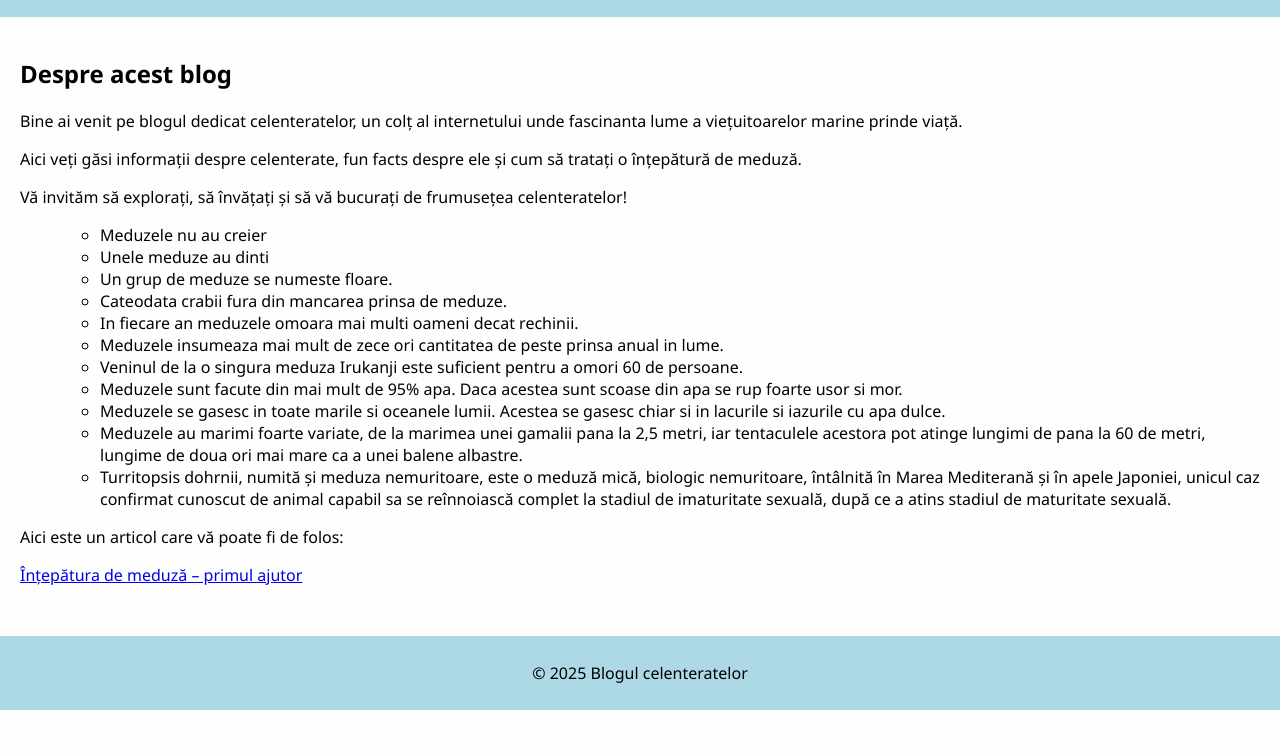
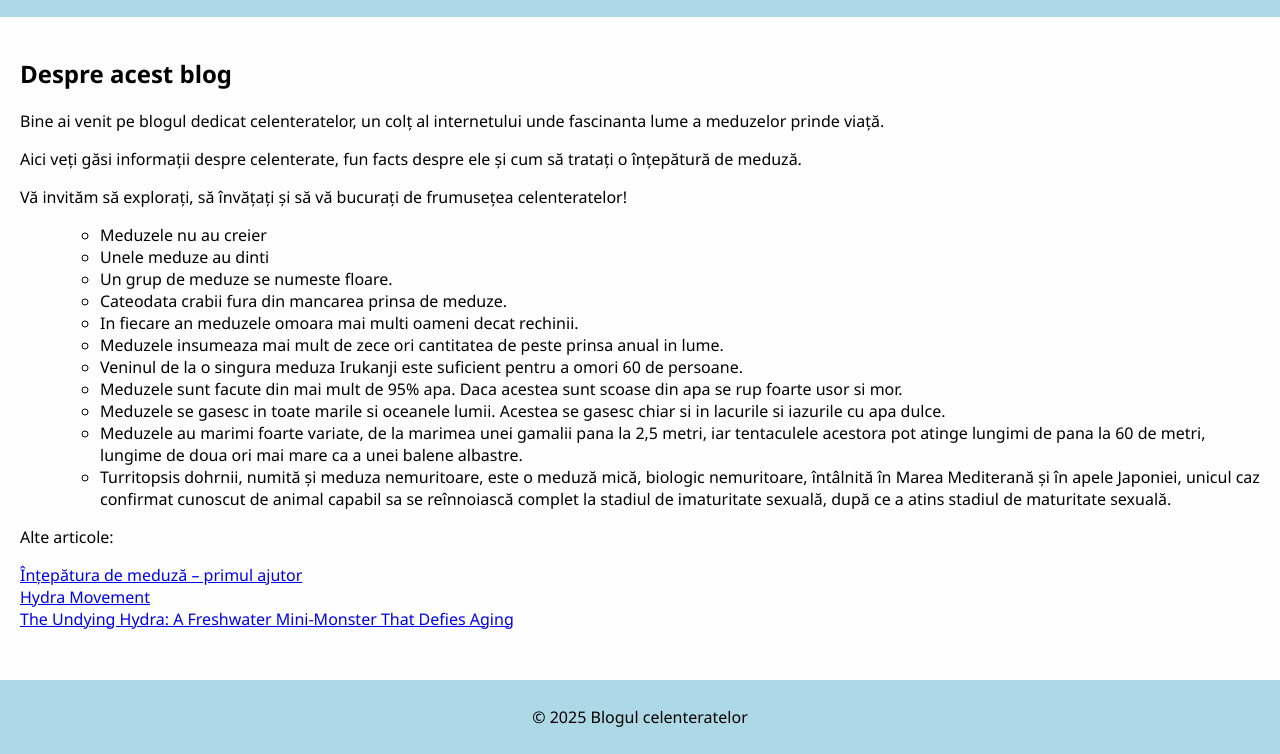
Before and after one commit to FlorenaPopa/Celenterate, a plain HTML site: page about.html in a window 1280 px wide. Shown: the part 154-908 px from the top of the page. Before the commit the page ends 864 px from the top, so only its background shows below. Drawn offline with Linux system fonts and the light colour scheme.

Commit message:
Add files via upload

```diff
--- a/about.html
+++ b/about.html
@@ -112,7 +112,7 @@ body {
   <main>
     <section class="about-section">
       <h2>Despre acest blog</h2>
-      <p>Bine ai venit pe blogul dedicat celenteratelor, un colț al internetului unde fascinanta lume a viețuitoarelor marine prinde viață.</p>
+      <p>Bine ai venit pe blogul dedicat celenteratelor, un colț al internetului unde fascinanta lume a meduzelor prinde viață.</p>
       <p>Aici veți găsi informații despre celenterate, fun facts despre ele și cum să tratați o înțepătură de meduză.</p>
       <p>Vă invităm să explorați, să învățați și să vă bucurați de frumusețea celenteratelor!</p>
       <ol>
@@ -130,8 +130,10 @@ body {
   <li>Turritopsis dohrnii, numită și meduza nemuritoare, este o meduză mică, biologic nemuritoare, întâlnită în Marea Mediterană și în apele Japoniei, unicul caz confirmat cunoscut de animal capabil sa se reînnoiască complet la stadiul de imaturitate sexuală, după ce a atins stadiul de maturitate sexuală.</li>
 </ul>
 </ol>
-<p>Aici este un articol care vă poate fi de folos:</p>
-<a href="meduza1.pdf" target="_blank">Înțepătura de meduză – primul ajutor</a>
+<p>Alte articole:</p>
+<a href="meduza1.pdf" target="_blank">Înțepătura de meduză – primul ajutor</a><br>
+<a href="https://youtu.be/-UI531GMRTM?si=QHrDvW4-iL8D-hO1" target="_blank">Hydra Movement</a><br>
+<a href="https://youtu.be/ITVfXHrfudw?si=PeCI7o3xnP0O9Pmy" target="_blank">The Undying Hydra: A Freshwater Mini-Monster That Defies Aging</a>
 
 
     </section>
```
